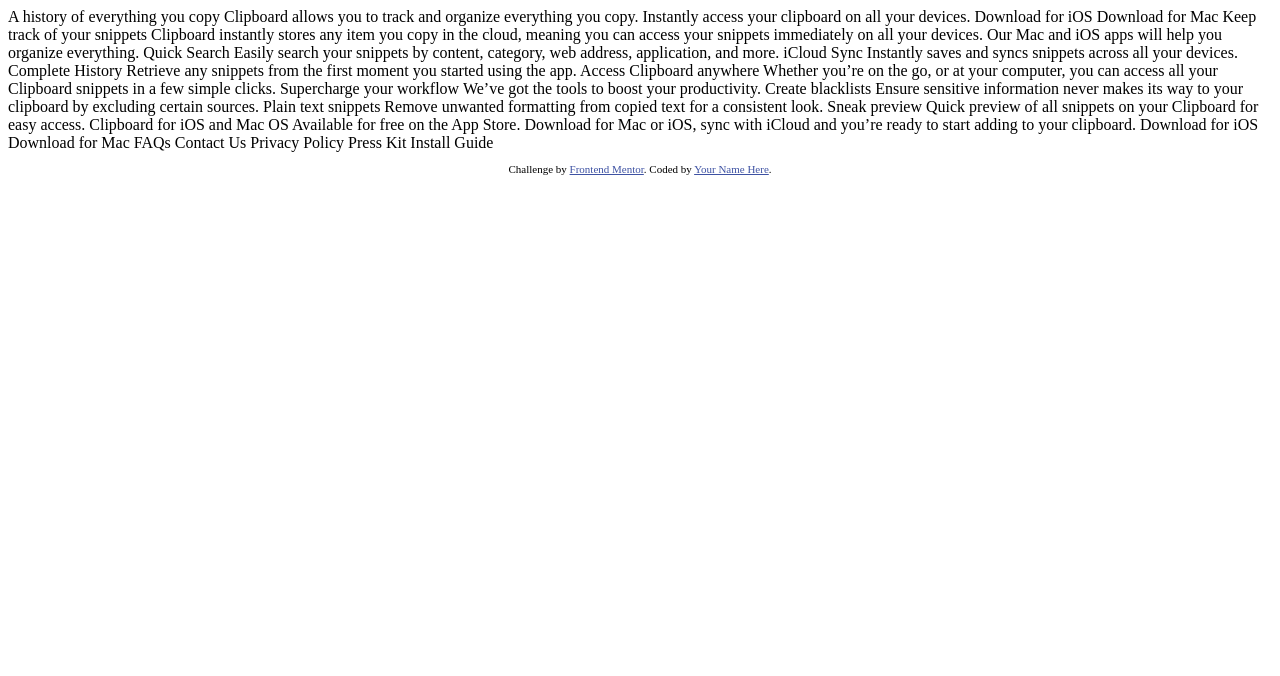
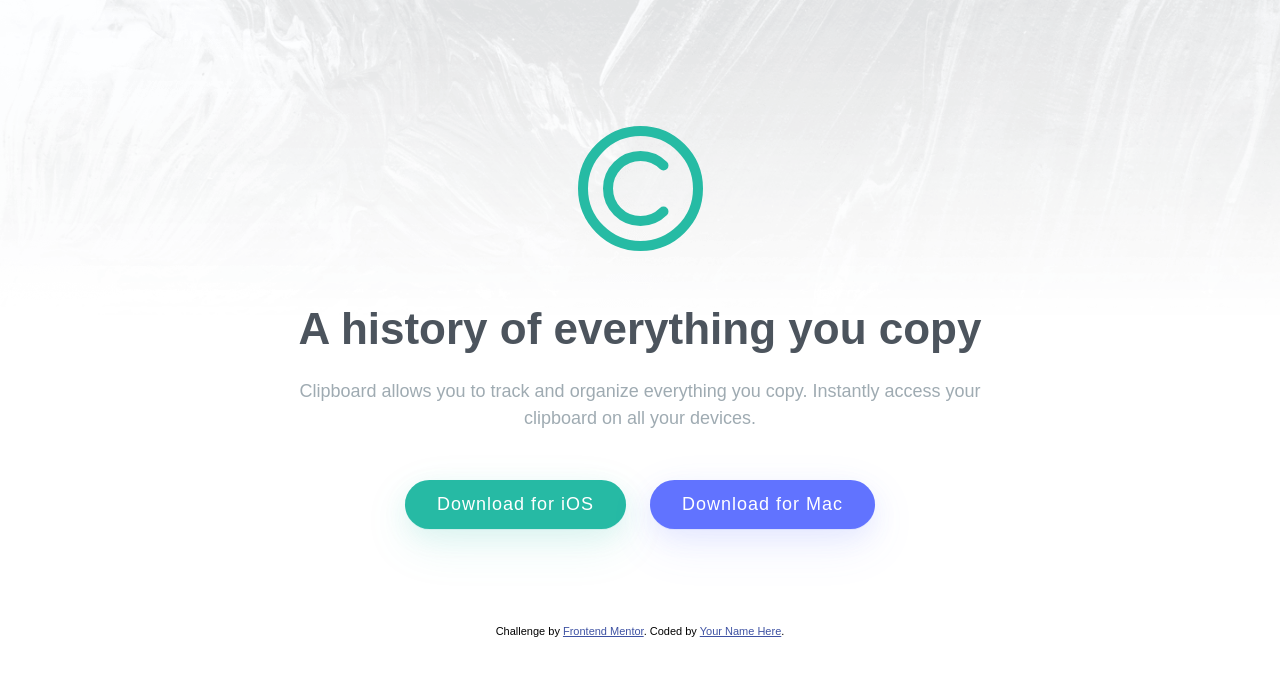
Before and after one commit to kacperkwinta/Clipboard-landing-page, a website: page index.html in a window 1280 px wide. Drawn offline with Linux system fonts and the light colour scheme; a web font is replaced by a local one.

Commit message:
section-cta done

```diff
--- a/index.html
+++ b/index.html
@@ -1,86 +1,79 @@
 <!DOCTYPE html>
 <html lang="en">
 	<head>
-  <meta charset="UTF-8">
-  <meta name="viewport" content="width=device-width, initial-scale=1.0"> <!-- displays site properly based on user's device -->
-
-  <link rel="icon" type="image/png" sizes="32x32" href="./images/favicon-32x32.png">
-
+		<meta charset="UTF-8" />
+		<meta name="viewport" content="width=device-width, initial-scale=1.0" />
+		<!-- FAVICON -->
+		<link
+			rel="icon"
+			type="image/png"
+			sizes="32x32"
+			href="./images/favicon-32x32.png"
+		/>
+		<!-- GOOGLE FONTS -->
+		<link rel="preconnect" href="https://fonts.googleapis.com" />
+		<link rel="preconnect" href="https://fonts.gstatic.com" crossorigin />
+		<link
+			href="https://fonts.googleapis.com/css2?family=Bai+Jamjuree:wght@400;600&display=swap"
+			rel="stylesheet"
+		/>
+		<!-- CSS -->
+		<link rel="stylesheet" href="css/style.css" />
 		<title>Frontend Mentor | Clipboard landing page</title>
-
-  <!-- Feel free to remove these styles or customise in your own stylesheet 👍 -->
-  <style>
-    .attribution { font-size: 11px; text-align: center; }
-    .attribution a { color: hsl(228, 45%, 44%); }
-  </style>
 	</head>
 	<body>
+		<main>
+			<section class="section-cta">
+				<div class="container-text">
+					<img
+						src="images/logo.svg"
+						alt="Clipboard Logo"
+						class="cta-logo marg-bottom-m"
+					/>
 
+					<h1 class="main-heading marg-btm-s">
 						A history of everything you copy
+					</h1>
 
-  Clipboard allows you to track and organize everything you
-  copy. Instantly access your clipboard on all your devices.
+					<p class="paragraph marg-bottom-m">
+						Clipboard allows you to track and organize everything you copy.
+						Instantly access your clipboard on all your devices.
+					</p>
 
-  Download for iOS
-  Download for Mac
+					<div class="wrapper">
+						<a href="#" class="btn btn--green">Download for iOS</a>
+						<a href="#" class="btn btn--blue">Download for Mac</a>
+					</div>
+				</div>
+			</section>
+			<section class="section-features"></section>
+		</main>
 
-  Keep track of your snippets
-
-  Clipboard instantly stores any item you copy in the cloud,
-  meaning you can access your snippets immediately on all your
-  devices. Our Mac and iOS apps will help you organize everything.
-
-  Quick Search
-
-  Easily search your snippets by content, category, web address, application, and more.
-
-  iCloud Sync
-
-  Instantly saves and syncs snippets across all your devices.
-
-  Complete History
-
-  Retrieve any snippets from the first moment you started using the app.
-
-  Access Clipboard anywhere
-
-  Whether you’re on the go, or at your computer, you can access all your Clipboard
-  snippets in a few simple clicks.
-
-  Supercharge your workflow
-
-  We’ve got the tools to boost your productivity.
-
-  Create blacklists
-
-  Ensure sensitive information never makes its way to your clipboard by excluding certain sources.
-
-  Plain text snippets
-
-  Remove unwanted formatting from copied text for a consistent look.
-
-  Sneak preview
-
-  Quick preview of all snippets on your Clipboard for easy access.
-
-  Clipboard for iOS and Mac OS
-
-  Available for free on the App Store. Download for Mac or iOS, sync with iCloud
-  and you’re ready to start adding to your clipboard.
-
-  Download for iOS
-  Download for Mac
-
-  FAQs
-  Contact Us
-  Privacy Policy
-  Press Kit
-  Install Guide
+		<!--
+		Download for iOS Download for Mac Keep track of your snippets Clipboard
+		instantly stores any item you copy in the cloud, meaning you can access your
+		snippets immediately on all your devices. Our Mac and iOS apps will help you
+		organize everything. Quick Search Easily search your snippets by content,
+		category, web address, application, and more. iCloud Sync Instantly saves
+		and syncs snippets across all your devices. Complete History Retrieve any
+		snippets from the first moment you started using the app. Access Clipboard
+		anywhere Whether you’re on the go, or at your computer, you can access all
+		your Clipboard snippets in a few simple clicks. Supercharge your workflow
+		We’ve got the tools to boost your productivity. Create blacklists Ensure
+		sensitive information never makes its way to your clipboard by excluding
+		certain sources. Plain text snippets Remove unwanted formatting from copied
+		text for a consistent look. Sneak preview Quick preview of all snippets on
+		your Clipboard for easy access. Clipboard for iOS and Mac OS Available for
+		free on the App Store. Download for Mac or iOS, sync with iCloud and you’re
+		ready to start adding to your clipboard. Download for iOS Download for Mac
+		FAQs Contact Us Privacy Policy Press Kit Install Guide -->
 
 		<footer>
 			<p class="attribution">
-      Challenge by <a href="https://www.frontendmentor.io?ref=challenge" target="_blank">Frontend Mentor</a>.
-      Coded by <a href="#">Your Name Here</a>.
+				Challenge by
+				<a href="https://www.frontendmentor.io?ref=challenge" target="_blank"
+					>Frontend Mentor</a
+				>. Coded by <a href="#">Your Name Here</a>.
 			</p>
 		</footer>
 	</body>
--- a/sass/abstracts/_variables.scss
+++ b/sass/abstracts/_variables.scss
@@ -0,0 +1,11 @@
+/////////
+// COLORS
+/////////
+
+$color-primary-1: hsl(171, 66%, 44%);
+$color-primary-2: hsl(233, 100%, 69%);
+
+$color-neutral-1: hsl(210, 10%, 33%);
+$color-neutral-2: hsl(201, 11%, 66%);
+
+$color-white: #fff;
--- a/sass/base/_base.scss
+++ b/sass/base/_base.scss
@@ -0,0 +1,11 @@
+*,
+*::after,
+*::before {
+	box-sizing: border-box;
+	padding: 0;
+	margin: 0;
+}
+
+html {
+	font-size: 62.5%;
+}
--- a/sass/base/_typography.scss
+++ b/sass/base/_typography.scss
@@ -0,0 +1,17 @@
+body {
+	font-size: 1.8rem;
+	font-family: "Bai Jamjuree", sans-serif;
+}
+
+.main-heading {
+	font-size: 4.4rem;
+	color: $color-neutral-1;
+}
+
+.paragraph {
+	line-height: 1.5;
+	color: $color-neutral-2;
+}
+
+// FONT SIZE SYSTEM (px)
+// 10 / 12 / 14 / 16 / 18 / 20 / 24 / 30 / 36 / 44 / 52 / 62 / 74 / 86 / 98
--- a/sass/base/_utility.scss
+++ b/sass/base/_utility.scss
@@ -0,0 +1,10 @@
+.marg-btm-s {
+	margin-bottom: 2.4rem;
+}
+
+.marg-bottom-m {
+	margin-bottom: 4.8rem;
+}
+
+// SPACING SYSTEM (px)
+// 2 / 4 / 8 / 12 / 16 / 24 / 32 / 48 / 64 / 80 / 96 / 128
--- /dev/null
+++ b/sass/components/_button.scss
@@ -0,0 +1,34 @@
+.btn {
+	&,
+	&:link,
+	&:visited {
+		text-decoration: none;
+		padding: 1.4rem 3.2rem;
+		border-radius: 10rem;
+		color: $color-white;
+		transition: all 0.3s ease;
+        letter-spacing: 1px;
+	}
+
+	&--green {
+		background-color: $color-primary-1;
+		box-shadow: rgba($color-primary-1, 0.1) 0px 1px 0px,
+			rgba($color-primary-1, 0.1) 0px 8px 24px,
+			rgba($color-primary-1, 0.1) 0px 16px 48px;
+
+		&:hover {
+			background-color: lighten($color-primary-1, 5);
+		}
+	}
+
+	&--blue {
+		background-color: $color-primary-2;
+		box-shadow: rgba($color-primary-2, 0.1) 0px 1px 0px,
+			rgba($color-primary-2, 0.1) 0px 8px 24px,
+			rgba($color-primary-2, 0.1) 0px 16px 48px;
+
+		&:hover {
+			background-color: lighten($color-primary-2, 5);
+		}
+	}
+}
--- a/sass/components/_container-text.scss
+++ b/sass/components/_container-text.scss
@@ -0,0 +1,5 @@
+.container-text {
+    text-align: center;
+    margin: 0 auto;
+    max-width: 70rem;
+}
--- a/sass/layout/_footer-frontend-mentor.scss
+++ b/sass/layout/_footer-frontend-mentor.scss
@@ -0,0 +1,8 @@
+.attribution {
+	font-size: 11px;
+	text-align: center;
+
+	& a {
+		color: hsl(228, 45%, 44%);
+	}
+}
--- a/sass/main.scss
+++ b/sass/main.scss
@@ -5,6 +5,7 @@
 @import "base/typography";
 @import "base/utility";
 
+@import "components/button";
 @import "components/container-text";
 
 @import "layout/footer-frontend-mentor";
--- a/sass/pages/_home.scss
+++ b/sass/pages/_home.scss
@@ -0,0 +1,17 @@
+body {
+	background-image: url(../../images/bg-header-desktop.png);
+	background-position: top;
+	background-repeat: no-repeat no-repeat;
+	background-size: 100%;
+}
+
+.section-cta {
+	padding: 12.6rem 0 9.6rem 0;
+	margin: 0 auto;
+
+	.wrapper {
+		display: flex;
+		justify-content: center;
+		gap: 2.4rem;
+	}
+}
```
Also changed, not shown: package.json (added, +14 -0 lines), css/style.css (added), 1 other file. Lines whose indentation alone changed are shown as unchanged.
